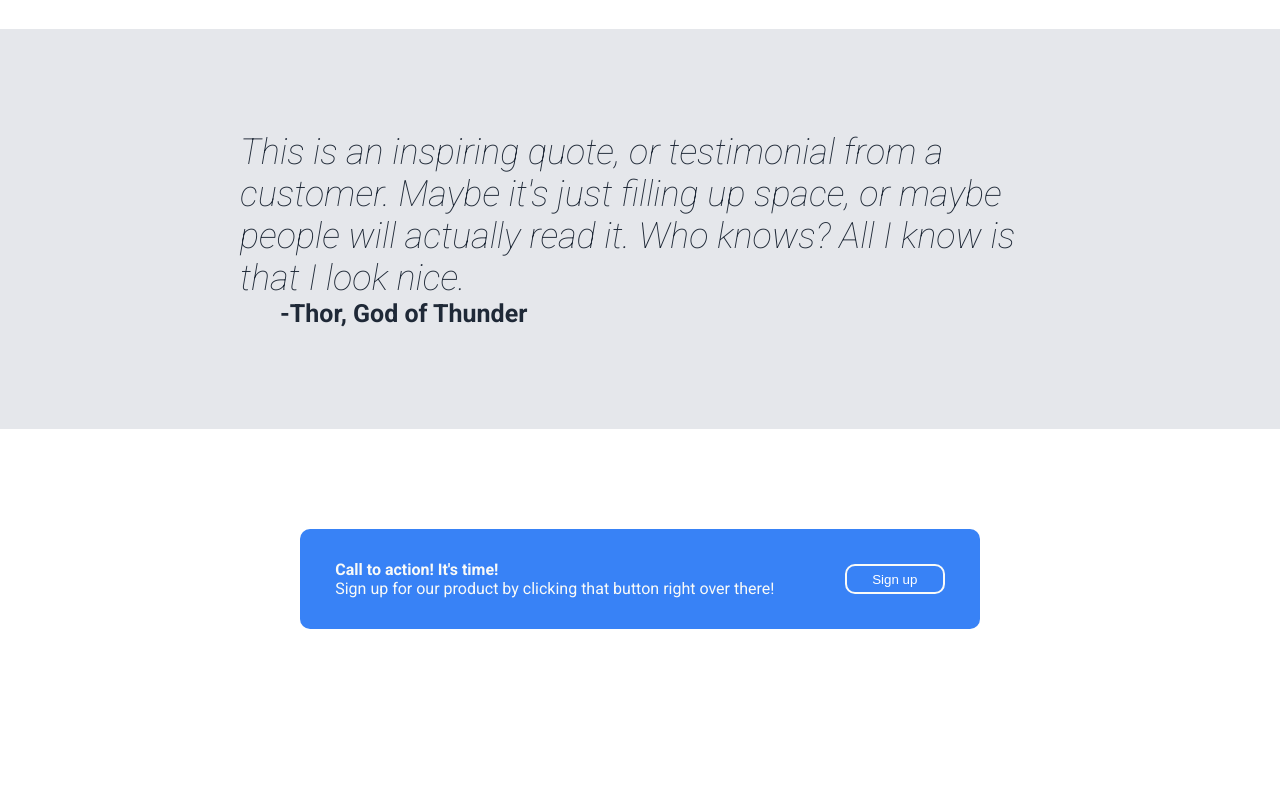
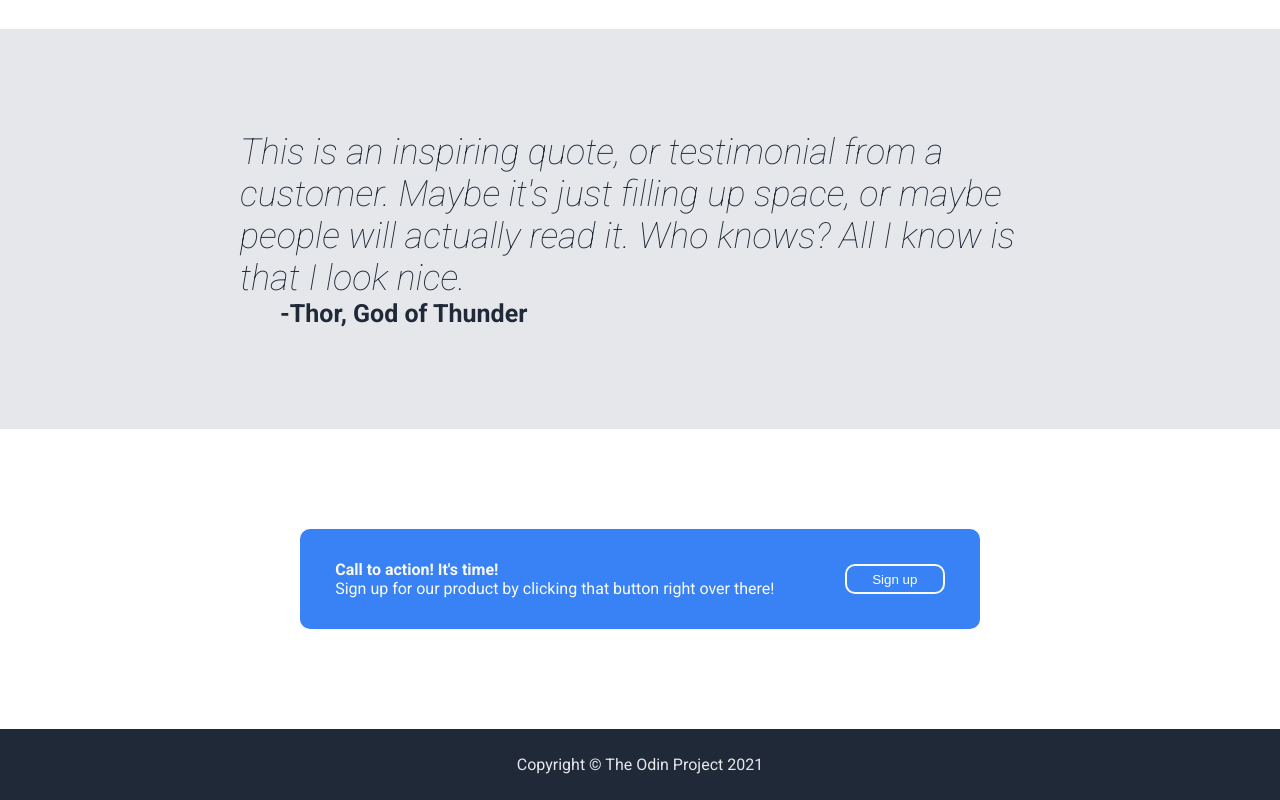
Before and after one commit to int-29/landing-page, a plain HTML site: page index.html in a window 1280 px wide. Shown: the part 1001-1801 px from the top of the page. Before the commit the page ends 1730 px from the top, so only its background shows below. Drawn offline with Linux system fonts and the light colour scheme.

Commit message:
Add footer/Finish

```diff
--- a/index.html
+++ b/index.html
@@ -58,5 +58,9 @@
         </div>
         <button class="button">Sign up</button>
     </div>
+
+    <div class="footer">
+        <p>Copyright &copy; The Odin Project 2021</p>
+    </div>
 </body>
 </html>
--- a/style.css
+++ b/style.css
@@ -171,3 +171,11 @@
 .action button {
     border:#F9FAF8 solid 2px;
 }
+
+.footer {
+    display: flex;
+    background-color: #1F2937;
+    color: #E5E7EB;
+    justify-content: center;
+    padding: 10px 0;
+}
```
